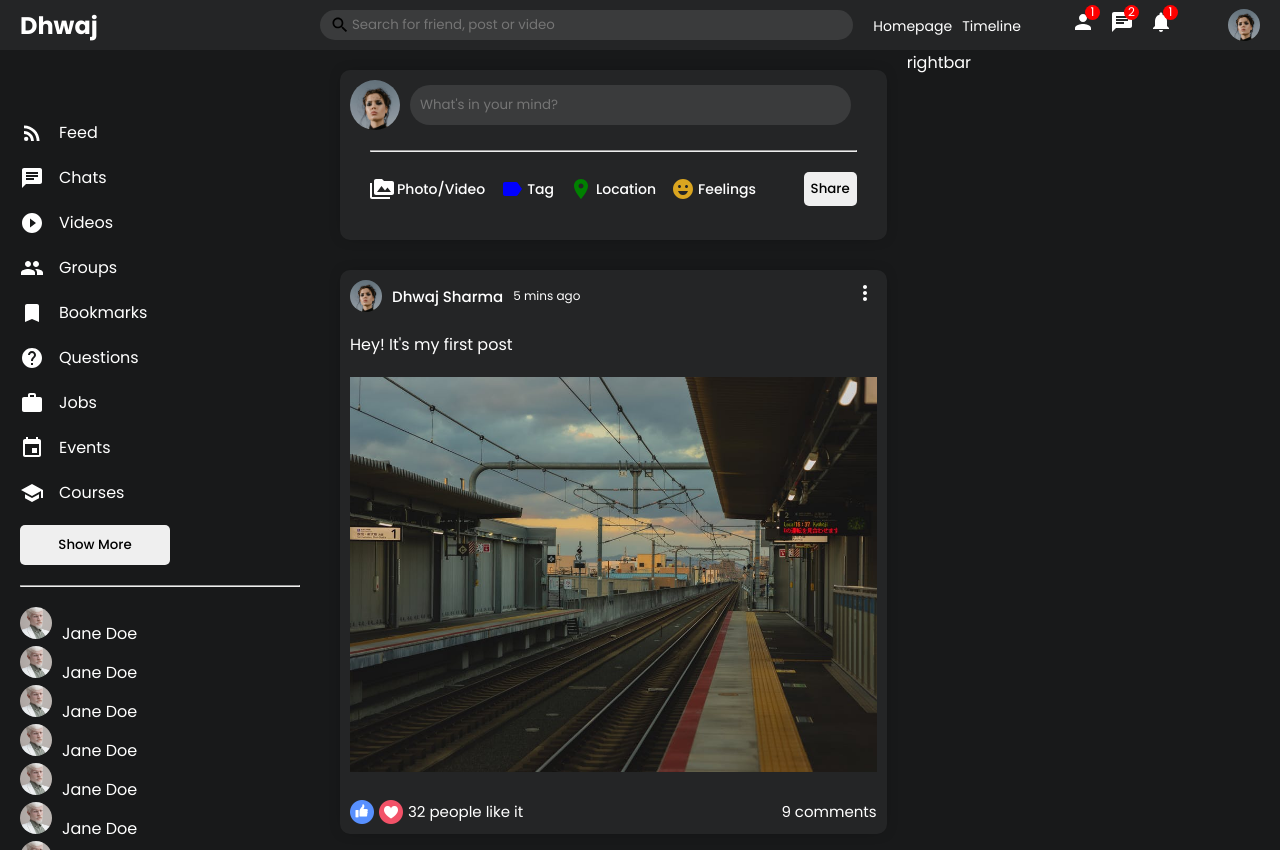
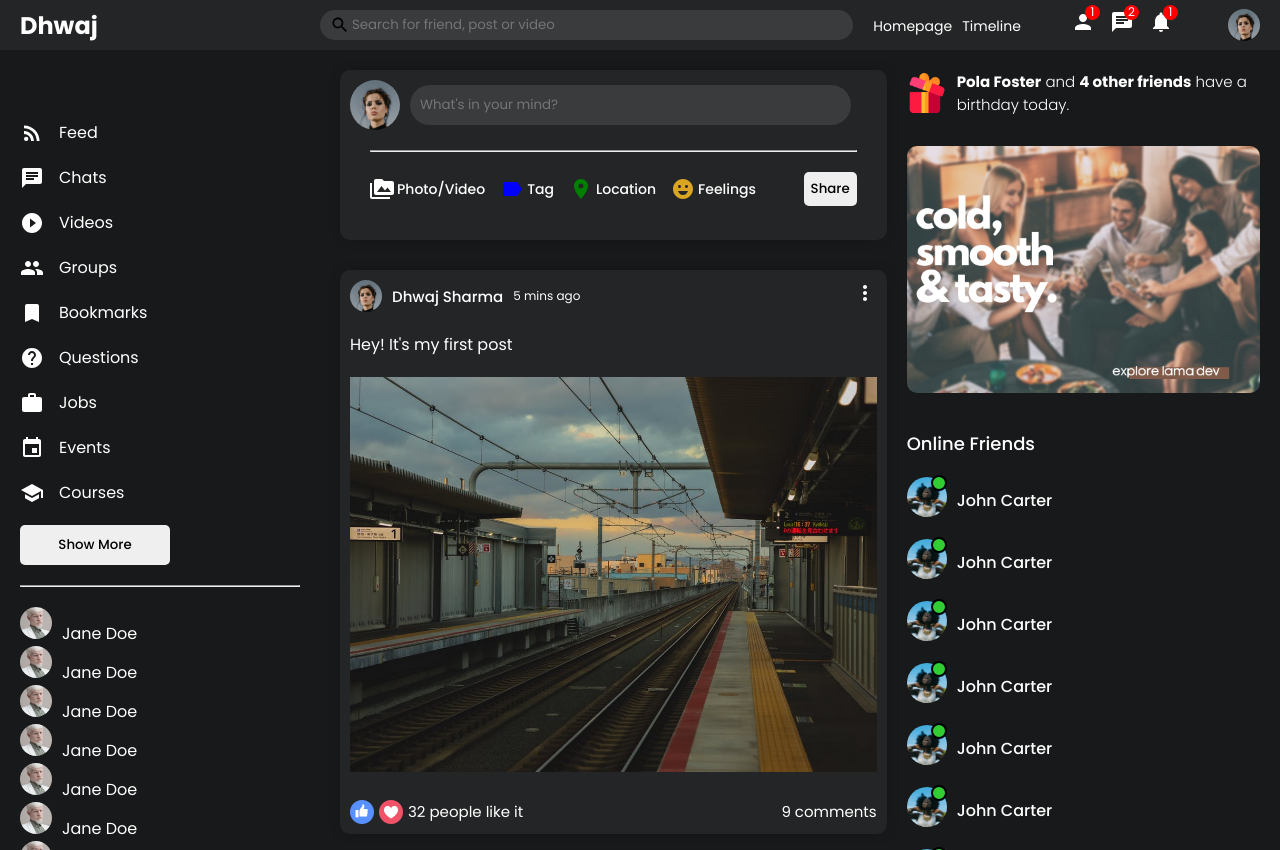
Before and after one commit to dhwajsharma/social-media-mern, a React (Create React App) app in the folder client/: page / in a window 1280 px wide. Built offline with nearby package versions, Linux system fonts and the light colour scheme.

Commit message:
Built Rightbar

```diff
--- a/client/src/components/Rightbar/Rightbar.css
+++ b/client/src/components/Rightbar/Rightbar.css
@@ -1,3 +1,112 @@
 .rightbar {
   flex: 3.5;
 }
+
+.rightbarWrapper {
+  padding: 20px 20px 0 0;
+}
+
+.birthdayContainer {
+  display: flex;
+  align-items: center;
+}
+
+.birthdayImg {
+  width: 40px;
+  height: 40px;
+  margin-right: 10px;
+}
+
+.birthdayText {
+  font-weight: 300;
+  font-size: 15px;
+}
+
+.rightbarAd {
+  width: 100%;
+  border-radius: 10px;
+  margin: 30px 0;
+}
+
+.rightbarFriendList {
+  padding: 0;
+  margin: 0;
+  list-style: none;
+}
+
+.rightbarFriend {
+  display: flex;
+  align-items: center;
+  margin-bottom: 15px;
+}
+
+.rightbarProfileImgContainer {
+  margin-right: 10px;
+  position: relative;
+}
+
+.rightbarProfileImg {
+  width: 40px;
+  height: 40px;
+  border-radius: 50%;
+  object-fit: cover;
+}
+
+.rightbarOnline {
+  width: 12px;
+  height: 12px;
+  border-radius: 50%;
+  background-color: limegreen;
+  position: absolute;
+  top: -2px;
+  right: 0;
+  border: 2px solid black;
+}
+
+.rightbarUsername {
+  font-weight: 500;
+}
+
+.rightbarTitle {
+  font-size: 18px;
+  font-weight: 500;
+  margin-bottom: 20px;
+}
+
+.rightbarInfo {
+  margin-bottom: 30px;
+}
+
+.rightbarInfoItem {
+  margin-bottom: 10px;
+}
+
+.rightbarInfoKey {
+  font-weight: 500;
+  margin-right: 15px;
+  color: #555;
+}
+
+.rightbarInfoValue {
+  font-weight: 300;
+}
+
+.rightbarFollowings {
+  display: flex;
+  flex-wrap: wrap;
+  justify-content: space-between;
+}
+
+.rightbarFollowing {
+  display: flex;
+  flex-direction: column;
+  margin-bottom: 20px;
+  cursor: pointer;
+}
+
+.rightbarFollowingImg {
+  width: 100px;
+  height: 100px;
+  object-fit: cover;
+  border-radius: 5px;
+}
--- a/client/src/components/Rightbar/Rightbar.js
+++ b/client/src/components/Rightbar/Rightbar.js
@@ -2,7 +2,100 @@
 import "./Rightbar.css";
 
 const Rightbar = () => {
-  return <div className="rightbar">rightbar</div>;
+  return (
+    <div className="rightbar">
+      <div className="rightbarWrapper">
+        <div className="birthdayContainer">
+          <img className="birthdayImg" src="/assets/gift.png" alt="" />
+          <span className="birthdayText">
+            <b> Pola Foster</b> and <b> 4 other friends</b> have a birthday
+            today.
+          </span>
+        </div>
+        <img className="rightbarAd" src="/assets/ad.png" alt="" />
+        <h4 className="rightbarTitle">Online Friends</h4>
+        <ul className="rightbarFriendList">
+          <li className="rightbarFriend">
+            <div className="rightbarProfileImgContainer">
+              <img
+                className="rightbarProfileImg"
+                src="/assets/person/3.jpeg"
+                alt=""
+              />
+              <span className="rightbarOnline"></span>
+            </div>
+            <span className="rightbarUsername">John Carter</span>
+          </li>
+          <li className="rightbarFriend">
+            <div className="rightbarProfileImgContainer">
+              <img
+                className="rightbarProfileImg"
+                src="/assets/person/3.jpeg"
+                alt=""
+              />
+              <span className="rightbarOnline"></span>
+            </div>
+            <span className="rightbarUsername">John Carter</span>
+          </li>
+          <li className="rightbarFriend">
+            <div className="rightbarProfileImgContainer">
+              <img
+                className="rightbarProfileImg"
+                src="/assets/person/3.jpeg"
+                alt=""
+              />
+              <span className="rightbarOnline"></span>
+            </div>
+            <span className="rightbarUsername">John Carter</span>
+          </li>
+          <li className="rightbarFriend">
+            <div className="rightbarProfileImgContainer">
+              <img
+                className="rightbarProfileImg"
+                src="/assets/person/3.jpeg"
+                alt=""
+              />
+              <span className="rightbarOnline"></span>
+            </div>
+            <span className="rightbarUsername">John Carter</span>
+          </li>
+          <li className="rightbarFriend">
+            <div className="rightbarProfileImgContainer">
+              <img
+                className="rightbarProfileImg"
+                src="/assets/person/3.jpeg"
+                alt=""
+              />
+              <span className="rightbarOnline"></span>
+            </div>
+            <span className="rightbarUsername">John Carter</span>
+          </li>
+          <li className="rightbarFriend">
+            <div className="rightbarProfileImgContainer">
+              <img
+                className="rightbarProfileImg"
+                src="/assets/person/3.jpeg"
+                alt=""
+              />
+              <span className="rightbarOnline"></span>
+            </div>
+            <span className="rightbarUsername">John Carter</span>
+          </li>
+          <li className="rightbarFriend">
+            <div className="rightbarProfileImgContainer">
+              <img
+                className="rightbarProfileImg"
+                src="/assets/person/3.jpeg"
+                alt=""
+              />
+              <span className="rightbarOnline"></span>
+            </div>
+            <span className="rightbarUsername">John Carter</span>
+          </li>
+        </ul>
+      </div>
+    </div>
+  );
 };
 
 export default Rightbar;
```
